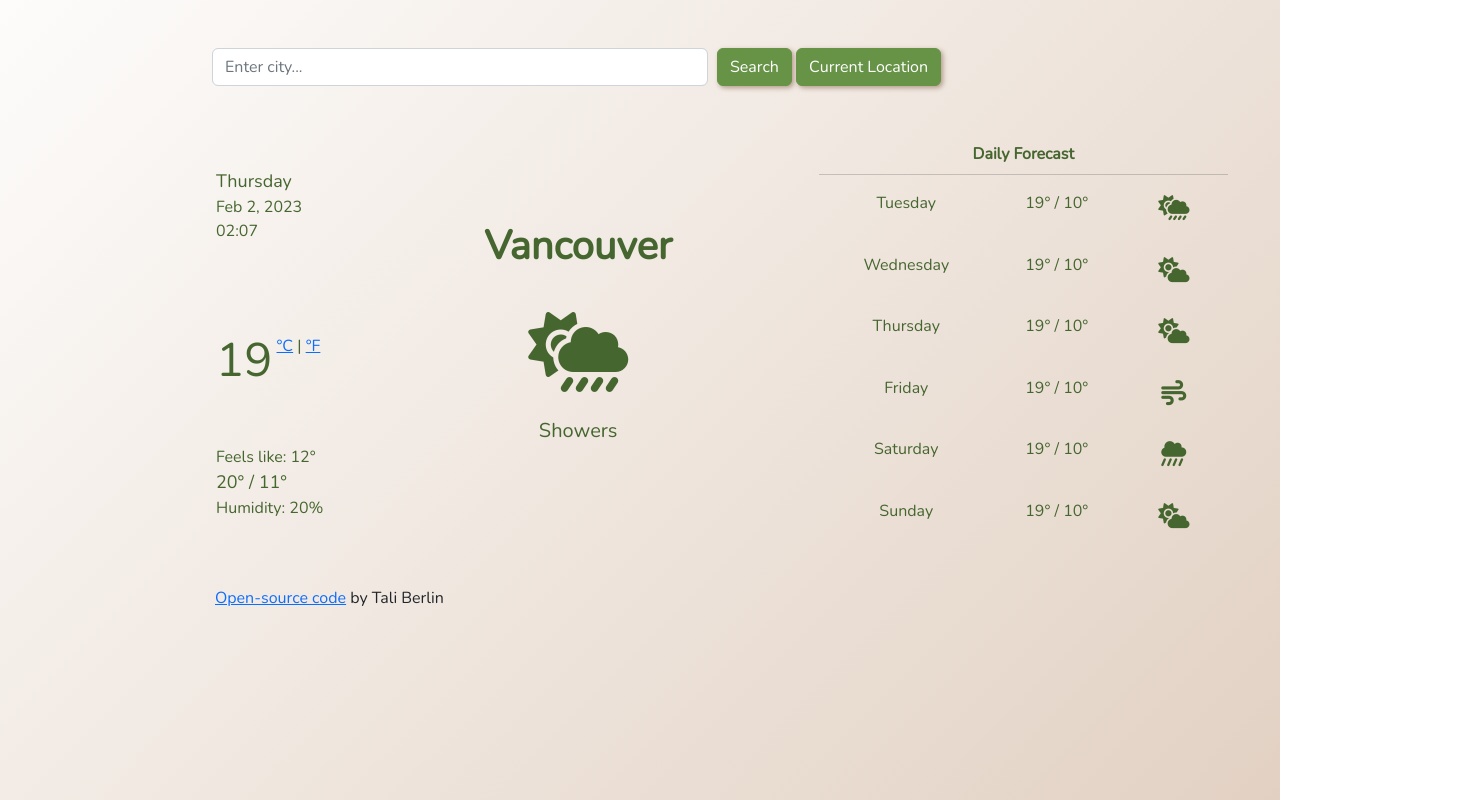
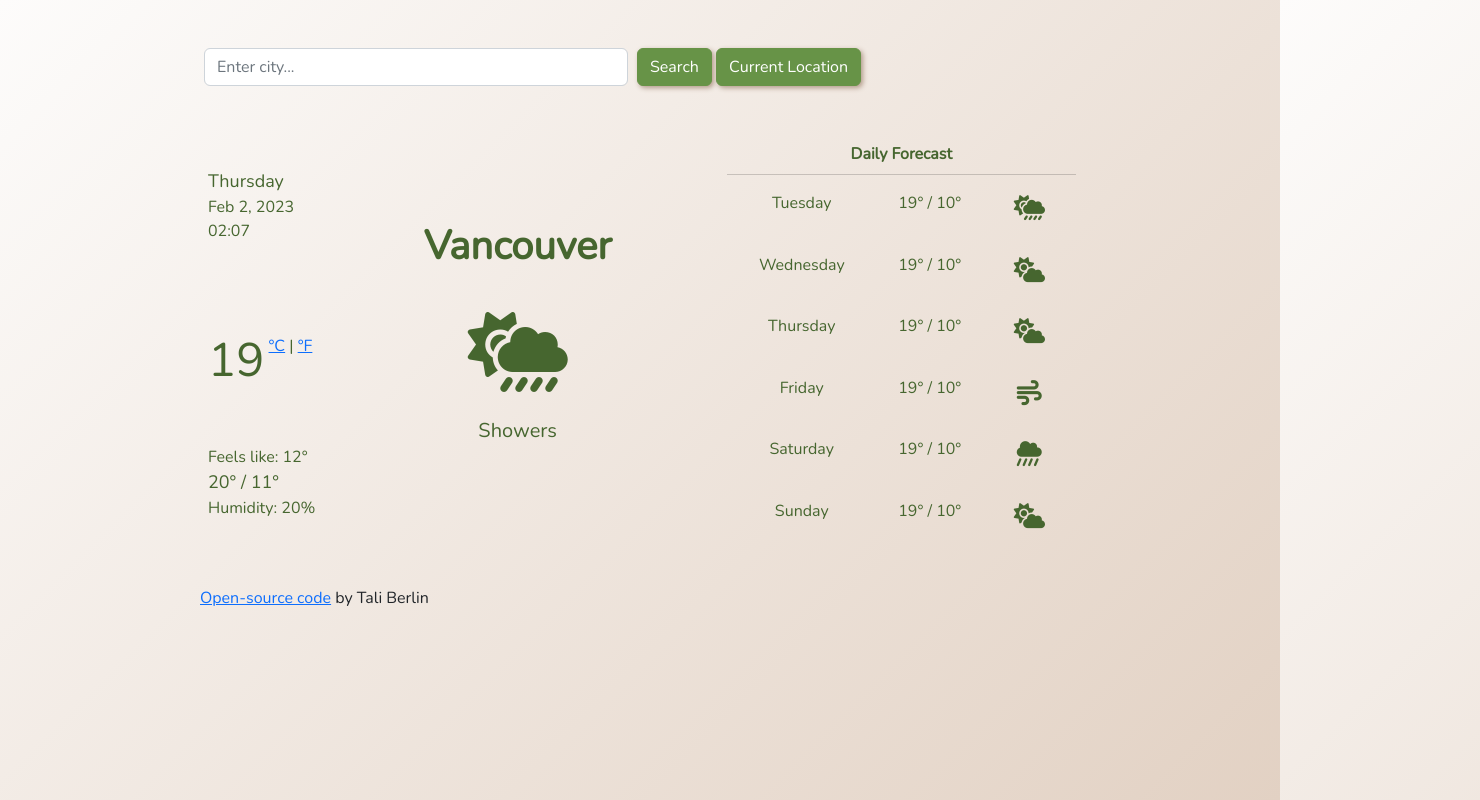
Before and after one commit to taliberlin/my-new-project, a plain HTML site: page index.html in a window 1280 px wide. Shown: the whole page, 1480 px wide, since content can reach past the window. Drawn offline with nearby package versions, Linux system fonts and the light colour scheme.

Commit message:
simplified code for layout fix

```diff
--- a/src/weather.css
+++ b/src/weather.css
@@ -2,12 +2,10 @@ body {
   font-family: "Nunito", Arial, Helvetica, sans-serif;
   background: linear-gradient(135deg, #fdfcfb 0%, #e2d1c3 100%);
   min-height: 100vh;
-  max-width: 100vh;
+  overflow-x: hidden;
 }
 .container {
-  min-width: 130%;
-  display: block;
-  margin: auto 200px;
+  max-width: 80%;
 }
 .btn {
   background-color: #679347;
@@ -104,5 +102,5 @@ body {
 }
 .source-code {
   position: relative;
-  left: 215px;
+  left: 200px;
 }
```
